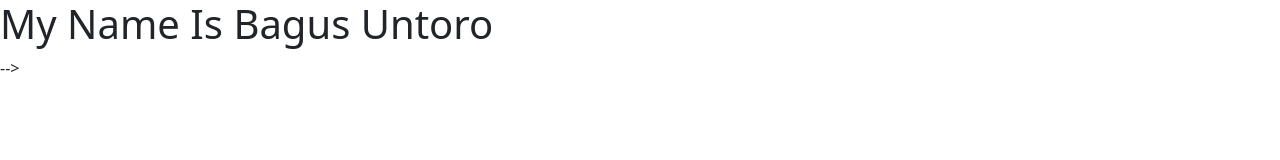
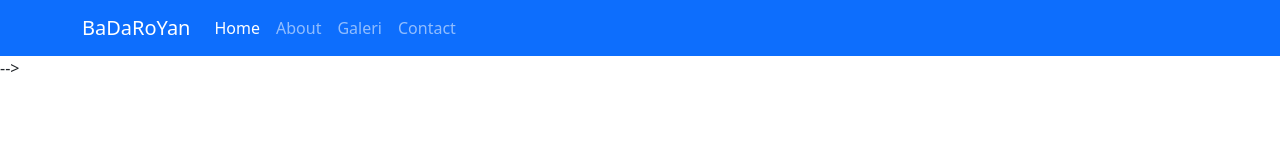
Before and after one commit to BaDaRoYan-Project/BaDaRoYan.github.io, a plain HTML site: page index.html in a window 1280 px wide. Drawn offline with nearby package versions, Linux system fonts and the light colour scheme.

Commit message:
modified index.html

```diff
--- a/index.html
+++ b/index.html
@@ -11,7 +11,31 @@
     <title>Hello, world!</title>
   </head>
   <body>
-    <h1>My Name Is Bagus Untoro</h1>
+    <!-- Navbar -->
+    <nav class="navbar navbar-expand-lg navbar-dark bg-primary">
+      <div class="container">
+        <a class="navbar-brand" href="#">BaDaRoYan</a>
+        <button class="navbar-toggler" type="button" data-bs-toggle="collapse" data-bs-target="#navbarNav" aria-controls="navbarNav" aria-expanded="false" aria-label="Toggle navigation">
+          <span class="navbar-toggler-icon"></span>
+        </button>
+        <div class="collapse navbar-collapse" id="navbarNav">
+          <ul class="navbar-nav">
+            <li class="nav-item">
+              <a class="nav-link active" aria-current="page" href="#">Home</a>
+            </li>
+            <li class="nav-item">
+              <a class="nav-link" href="#">About</a>
+            </li>
+            <li class="nav-item">
+              <a class="nav-link" href="#">Galeri</a>
+            </li>
+            <li class="nav-item">
+              <a class="nav-link">Contact</a>
+            </li>
+          </ul>
+        </div>
+      </div>
+    </nav>
 
 
     <script src="https://cdn.jsdelivr.net/npm/bootstrap@5.1.3/dist/js/bootstrap.bundle.min.js" integrity="sha384-ka7Sk0Gln4gmtz2MlQnikT1wXgYsOg+OMhuP+IlRH9sENBO0LRn5q+8nbTov4+1p" crossorigin="anonymous"></script>
```
